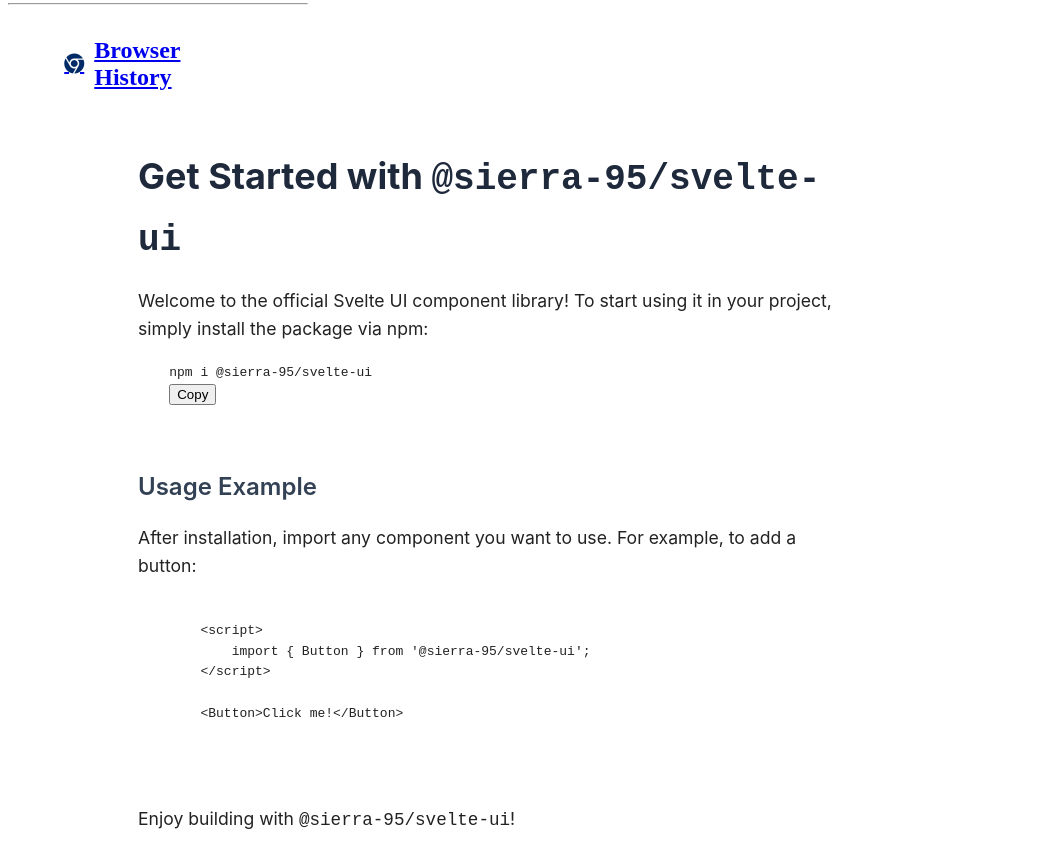
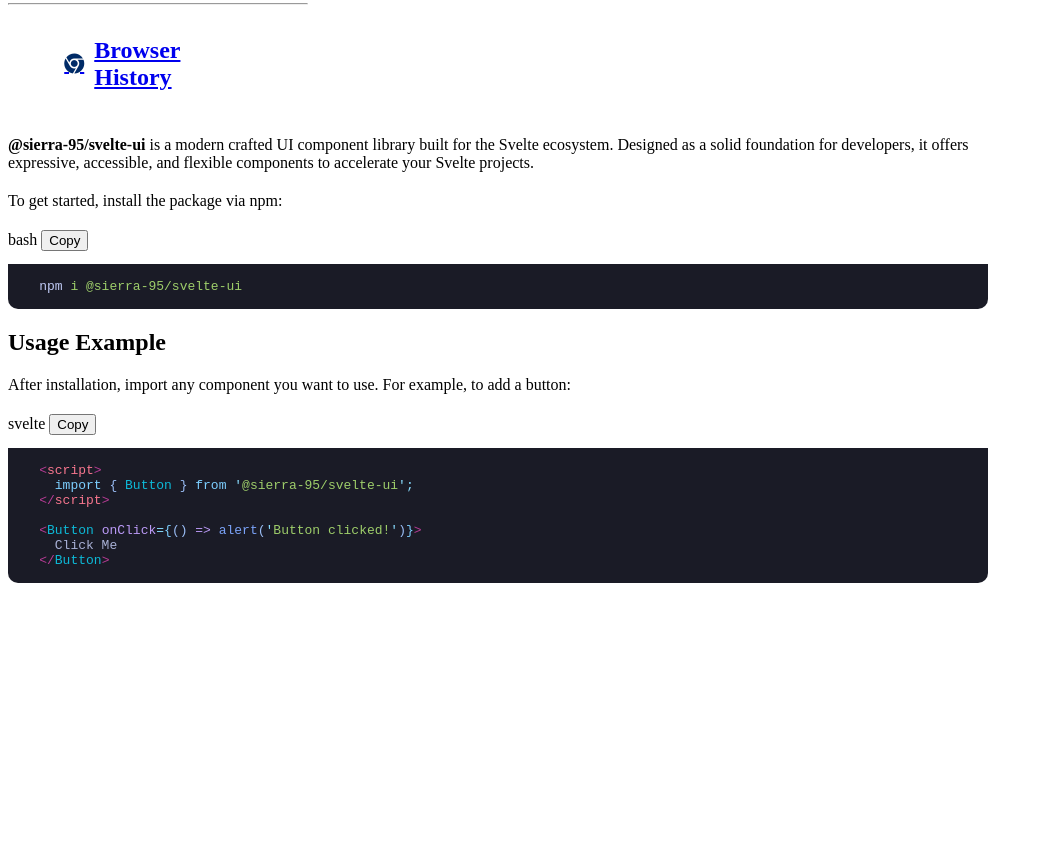
Before and after one commit to sierra-95/svelte-ui, a SvelteKit app: page /docs in a window 1280 px wide. Shown: the part 1000-1866 px from the top of the page, without its empty margins (0-1043 px from the left). After the commit the page ends 1596 px from the top, so only its background shows below. Built offline with nearby package versions, Linux system fonts and the light colour scheme.

Commit message:
Getting started page upgrade with shiki

```diff
--- a/package.json
+++ b/package.json
@@ -39,6 +39,7 @@
 		"@tailwindcss/typography": "^0.5.16",
 		"@tailwindcss/vite": "^4.1.8",
 		"publint": "^0.3.12",
+		"shiki": "^3.8.1",
 		"svelte": "^5.33.14",
 		"svelte-check": "^4.2.1",
 		"tailwindcss": "^4.1.8",
--- a/src/app.html
+++ b/src/app.html
@@ -4,7 +4,6 @@
 		<meta charset="utf-8" />
 		<link rel="icon" href="%sveltekit.assets%/favicon.png" />
 		<meta name="viewport" content="width=device-width, initial-scale=1" />
-		<title>Michael Machohi</title>
 		<script
 		src="https://kit.fontawesome.com/b63be7ac2d.js"
 		crossorigin="anonymous"
--- /dev/null
+++ b/src/components/Layout/layout.svelte
@@ -0,0 +1,3 @@
+<main class="mx-auto max-w-4xl">
+    <slot/>
+</main>
--- /dev/null
+++ b/src/components/RenderCode/render.svelte
@@ -0,0 +1,41 @@
+<script>
+  import { createHighlighter } from 'shiki';
+  import { onMount } from 'svelte';
+  import { tick } from 'svelte';
+  import './shiki.css';
+
+  export let code = '';
+  export let lang = 'javascript';
+  export let theme = 'tokyo-night';
+
+  let html = 'Loading...';
+  let copied = false;
+
+  onMount(async () => {
+    const highlighter = await createHighlighter({
+      themes: [theme],
+      langs: [lang]
+    });
+
+    html = highlighter.codeToHtml(code, {
+      lang,
+      theme
+    });
+  });
+
+  async function copyCode() {
+    await navigator.clipboard.writeText(code);
+    copied = true;
+    await tick();
+    setTimeout(() => copied = false, 2000);
+  }
+</script>
+<main class="max-w-xl">
+  <div class="bg-[#f8fafc] w-full flex justify-between items-center p-2 rounded-t-xl">
+    <span class="text-[#475569]">{lang}</span>
+    <button on:click={copyCode} class="cursor-pointer">
+      {copied ? 'Copied' : 'Copy'}
+    </button>
+  </div>
+  {@html html}
+</main>
--- /dev/null
+++ b/src/components/RenderCode/shiki.css
@@ -0,0 +1,5 @@
+.shiki{
+    overflow-x: auto;
+    border-bottom-left-radius: 10px;
+    border-bottom-right-radius: 10px;
+}
--- a/src/components/index.ts
+++ b/src/components/index.ts
@@ -1,2 +1,4 @@
 export { default as Header } from './Layout//Header/header.svelte';
 export { default as Menu } from './Layout/Menu/menu.svelte';
+export { default as RenderCode } from './RenderCode/render.svelte';
+export { default as Layout } from './Layout/layout.svelte';
--- a/src/routes/docs/+layout.svelte
+++ b/src/routes/docs/+layout.svelte
@@ -1,6 +1,6 @@
 <script>
     import { onMount } from 'svelte';
-	import {Header,Menu} from '../../components/index.js';
+	import {Header,Menu, Layout} from '../../components/index.js';
 
 	/** @type {string | boolean}*/
 	let isMenuOpen;
@@ -59,9 +59,7 @@
 		</div>
 	</div>
 	<!-- Content -->
-	<div class="transition-all duration-300 overflow-y-auto"
-		style={`width: ${isMobile ? '100%' : isMenuOpen ? 'calc(100vw - 300px)' : 'calc(100vw - 70px)'};`}
-	>
-		<slot/>
+	<div class="transition-all duration-300 overflow-y-auto p-4" style={`width: ${isMobile ? '100%' : isMenuOpen ? 'calc(100vw - 300px)' : 'calc(100vw - 70px)'};`}>
+		<Layout><slot/></Layout>
 	</div>
 </div>
--- a/src/routes/docs/+page.svelte
+++ b/src/routes/docs/+page.svelte
@@ -1,73 +1,38 @@
 <script lang="ts">
+  import {RenderCode} from '../../components/index.js';
 
-    let copied = false;
-    const installCmd = 'npm i @sierra-95/svelte-ui';
-
-    function copyToClipboard() {
-    navigator.clipboard.writeText(installCmd).then(() => {
-        copied = true;
-        setTimeout(() => (copied = false), 4000);
-    });
-    }
-    const code = `
-        &lt;script&gt;
-            import { Button } from '@sierra-95/svelte-ui';
-        &lt;/script&gt;
-
-        &lt;Button&gt;Click me!&lt;/Button&gt;
-    `;
 </script>
 
 <style>
-  main {
-    max-width: 720px;
-    margin: 2rem auto;
-    font-family: 'Inter', system-ui, sans-serif;
-    color: #222;
-    line-height: 1.6;
-    padding: 0 1rem;
-  }
-
-  h1 {
-    font-size: 2.25rem;
-    margin-bottom: 0.5rem;
-    font-weight: 700;
-    color: #1e293b;
-  }
-
-  h2 {
-    font-size: 1.5rem;
-    margin-top: 2.5rem;
-    margin-bottom: 1rem;
-    font-weight: 600;
-    color: #334155;
-  }
-
-  p {
-    margin-bottom: 1.25rem;
-    font-size: 1.1rem;
+  p,h2{
+    margin: 1.25rem 0;
   }
 </style>
+<main>
+  <title>Getting Started</title>
+  <p>
+    <strong class="text-[#334155]">@sierra-95/svelte-ui</strong> is a modern crafted UI component library built for the Svelte ecosystem.
+    Designed as a solid foundation for developers, it offers expressive, accessible, and flexible components to accelerate your Svelte projects.
+  </p>
+  <p>
+    To get started, install the package via npm:
+  </p>
+  <RenderCode
+    lang="bash"
+    code={`
+    npm i @sierra-95/svelte-ui
+  `}/>
+  <h2 class="text-[#334155]">Usage Example</h2>
+  <p>After installation, import any component you want to use. For example, to add a button:</p>
+  <RenderCode
+    lang="svelte"
+    code={`
+    <\script>
+      import { Button } from '@sierra-95/svelte-ui';
+    <\/script>
 
-<main>
-  <h1>Get Started with <code>@sierra-95/svelte-ui</code></h1>
-
-  <p>Welcome to the official Svelte UI component library! To start using it in your project, simply install the package via npm:</p>
-
-  <pre class="flex items-center justify-around p-4 bg-[#1e1e1e] text-[#d4d4d4] rounded" aria-label="Installation command">
-    <span>{installCmd}</span>
-    <button on:click={copyToClipboard} class="ml-3 text-[#4caf50] transition-colors duration-200 hover:text-[#81c784]"
-    >{#if copied}Copied!{:else}Copy{/if}</button>
-  </pre>
-
-  <h2>Usage Example</h2>
-
-  <p>After installation, import any component you want to use. For example, to add a button:</p>
-
-  <pre class="bg-[#1e1e1e] text-[#d4d4d4] text-left rounded" aria-label="Usage example" style="white-space: pre-wrap;">
-    <code>{@html code}
-    </code>
-  </pre>
-
-  <p>Enjoy building with <code>@sierra-95/svelte-ui</code>!</p>
+    <Button onClick={() => alert('Button clicked!')}>
+      Click Me
+    </Button>
+  `}/>
 </main>
```
Also changed, not shown: 1 other file (tests, documents, lock files or other folders).
